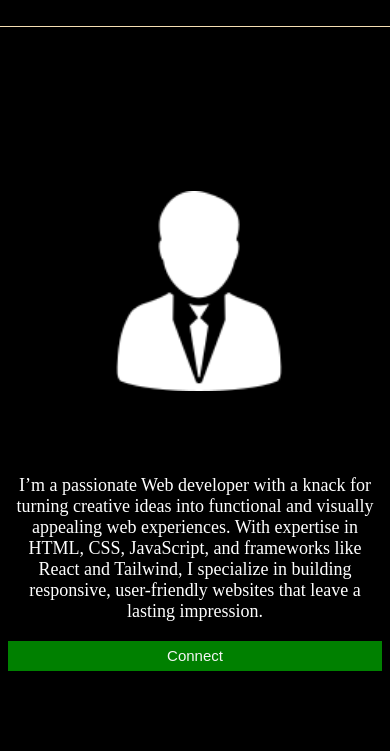
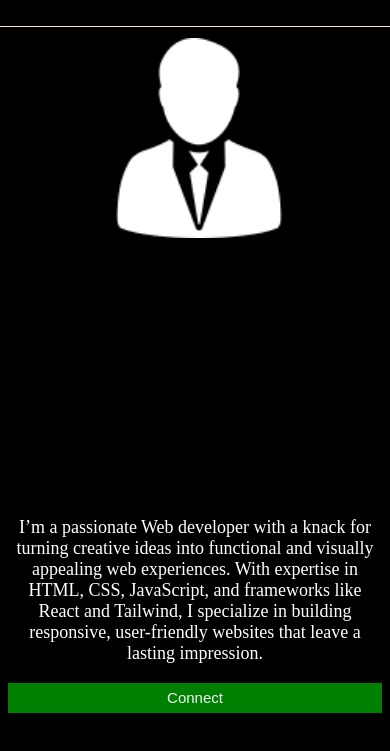
Before and after one commit to peterjeffter/portfolio, a plain HTML site: page index.html in a window 390 px wide. Shown: the part 89-840 px from the top of the page. Drawn offline with Linux system fonts and the light colour scheme.

Commit message:
Update mainpapge.css

```diff
--- a/mainpapge.css
+++ b/mainpapge.css
@@ -25,7 +25,7 @@ h1{
 .my-description{
     width: 96vw;
     position: absolute;
-    bottom: 10vh;
+    bottom: 5vh;
     color: white;
     font-size: 18px;
     margin-left: 2%;
@@ -160,8 +160,8 @@ h4{
   }
   @media (max-width: 500px){
     .my-image{
-        top: 0;
+        top: 15vh;
         left: 25.5vw;
-        align-self: center;
+
     }
   }
```
